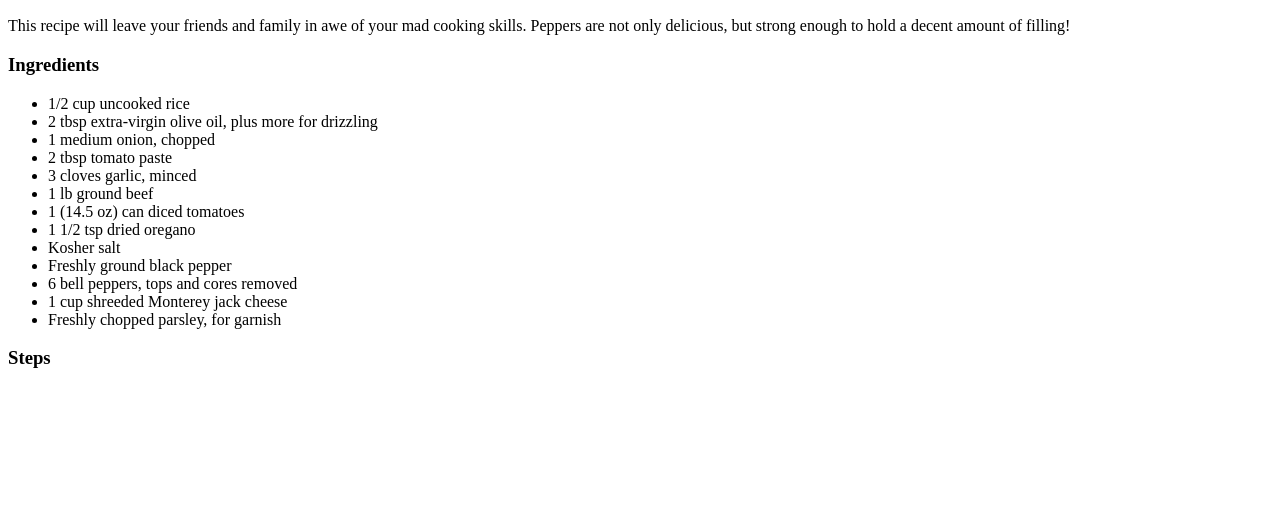
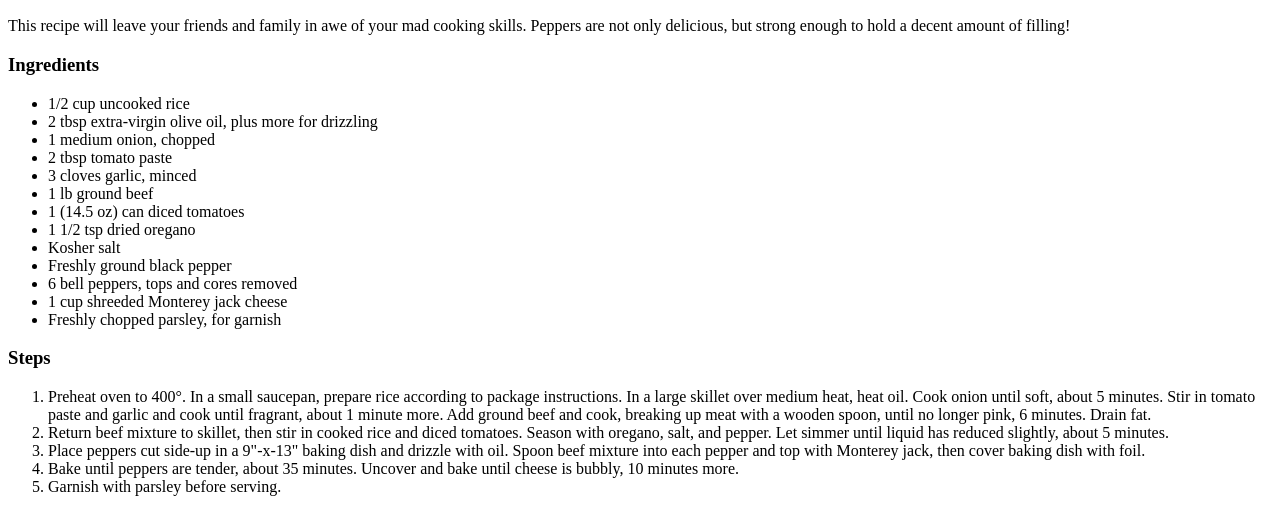
Before and after one commit to scoloni87/odin-recipes, a plain HTML site: page recipes/stuffed-peppers.html in a window 1280 px wide. Shown: the part 516-1028 px from the top of the page. Before the commit the page ends 904 px from the top, so only its background shows below. Drawn offline with Linux system fonts and the light colour scheme.

Commit message:
added steps to stuffed-peppers

```diff
--- a/recipes/stuffed-peppers.html
+++ b/recipes/stuffed-peppers.html
@@ -20,3 +20,10 @@
         <li>Freshly chopped parsley, for garnish</li>
     </ul>
     <h3>Steps</h3>
+        <ol>
+            <li>Preheat oven to 400°. In a small saucepan, prepare rice according to package instructions. In a large skillet over medium heat, heat oil. Cook onion until soft, about 5 minutes. Stir in tomato paste and garlic and cook until fragrant, about 1 minute more. Add ground beef and cook, breaking up meat with a wooden spoon, until no longer pink, 6 minutes. Drain fat.</li>
+            <li>Return beef mixture to skillet, then stir in cooked rice and diced tomatoes. Season with oregano, salt, and pepper. Let simmer until liquid has reduced slightly, about 5 minutes.</li>
+            <li>Place peppers cut side-up in a 9"-x-13" baking dish and drizzle with oil. Spoon beef mixture into each pepper and top with Monterey jack, then cover baking dish with foil.</li>
+            <li>Bake until peppers are tender, about 35 minutes. Uncover and bake until cheese is bubbly, 10 minutes more.</li>
+            <li>Garnish with parsley before serving.</li>
+        </ol>
```
